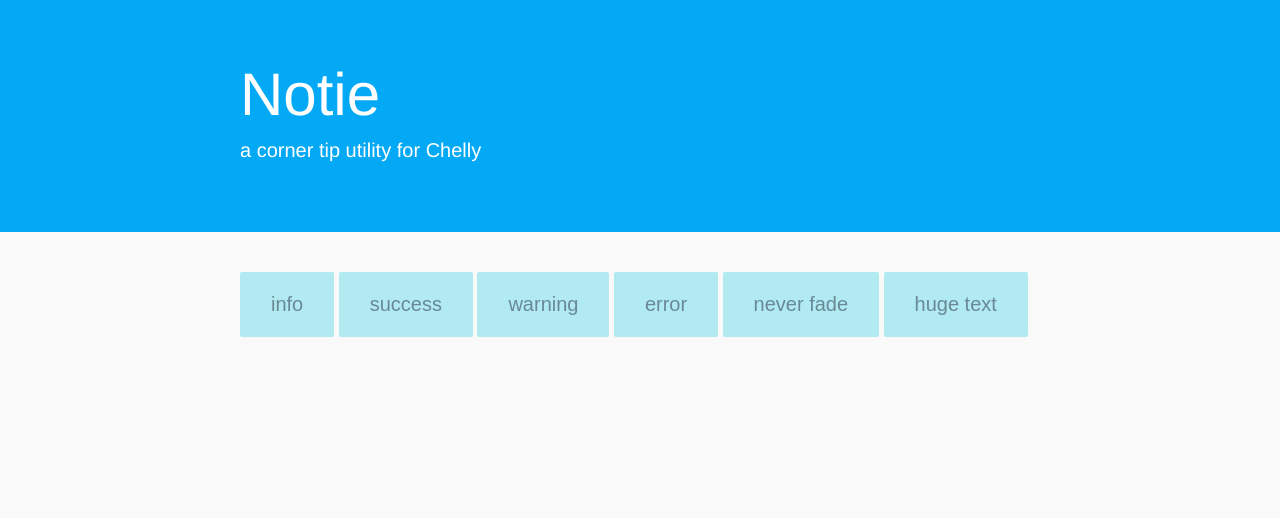
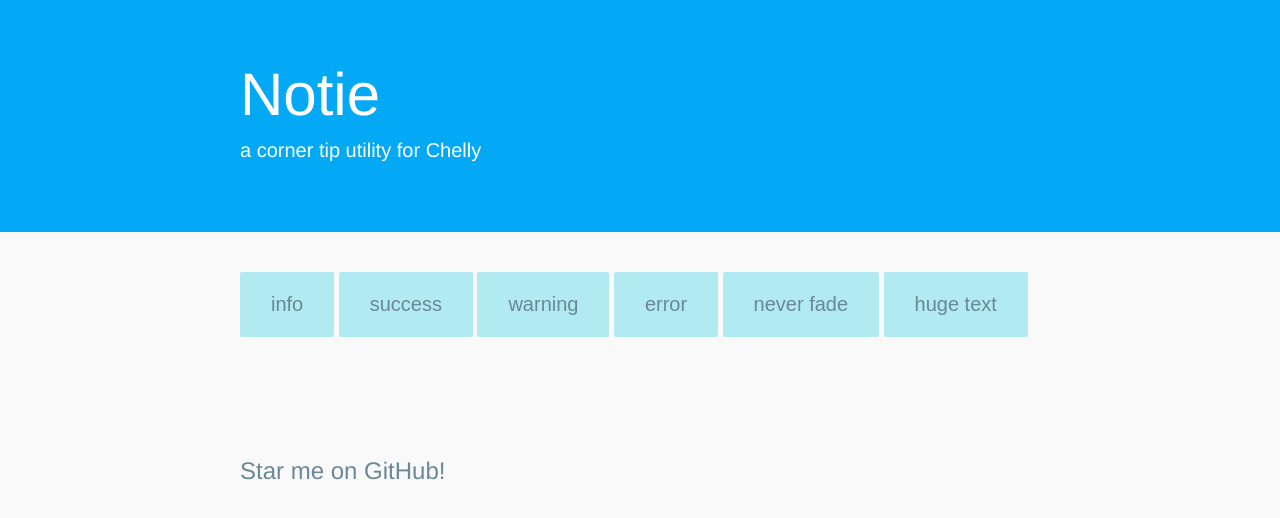
Before and after one commit to egoist/corner-notie, a website built with webpack: page index.html in a window 1280 px wide. Built offline with nearby package versions, Linux system fonts and the light colour scheme.

Commit message:
update README n DEMO

```diff
--- a/index.html
+++ b/index.html
@@ -43,6 +43,14 @@
       .main {
         margin-top: 40px;
       }
+      .link {
+        color: #698997;
+        text-decoration: none;
+        font-size: 24px;
+      }
+      .footer {
+        margin-top: 120px;
+      }
     </style>
   </head>
   <body>
@@ -56,6 +64,9 @@
       <button onclick="notie('error', 'hello world', true)">error</button>
       <button onclick="notie('warning', 'hello <a href=#>world</a>', false)">never fade</button>
       <button onclick="notie('info', 'Lorem ipsum dolor sit amet, consectetur adipisicing elit. Reprehenderit quisquam quo consequatur, consequuntur exercitationem maxime qui voluptatibus error optio explicabo at ipsa porro <a href=#>veniam</a> dolores unde consectetur tempora nesciunt! Tenetur!', true)">huge text</button>
+      <footer class="footer">
+        <a href="https://github.com/egoist/notie" class="link">Star me on GitHub!</a>
+      </footer>
     </div>
 
     <script src="./browser/notie.js"></script>
```
Also changed, not shown: README.md.
